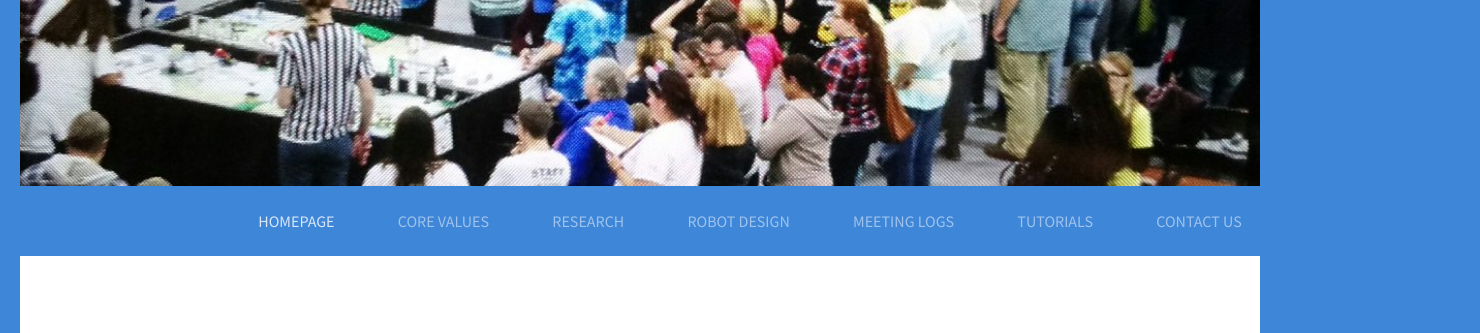
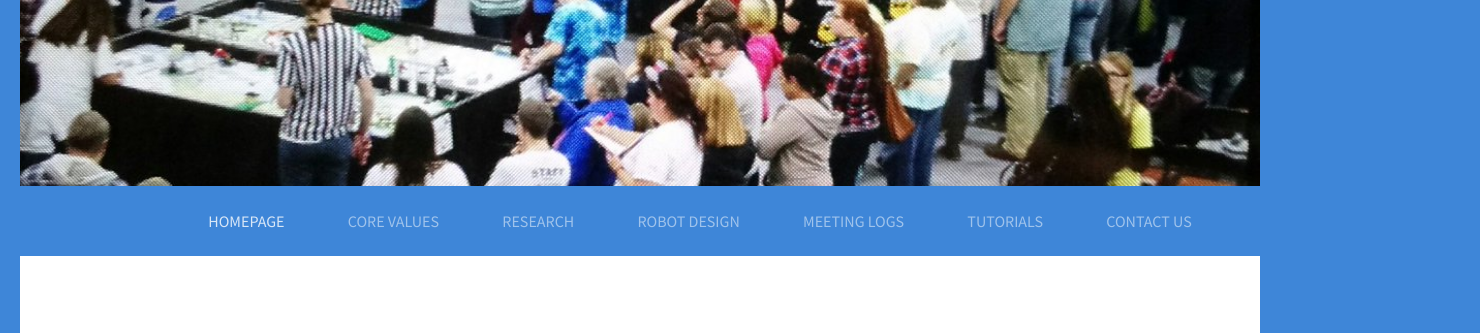
Before and after one commit to philnomenonsfll/philnomenonsfll.github.io, a plain HTML site: page index.html in a window 1280 px wide. Shown: the part 414-747 px from the top of the page, 1480 px wide, since content can reach past the window. Drawn offline with Linux system fonts and the light colour scheme.

Commit message:
More menu bar tweaks

```diff
--- a/alternate_pages.css
+++ b/alternate_pages.css
@@ -180,7 +180,7 @@ hr {
 	background: #3e86d8;
 	text-align: center;
 	padding: 0 30px;
-	width: 1400px;
+	width: 1300px;
 }
 
 #menu ul {
--- a/default.css
+++ b/default.css
@@ -180,7 +180,7 @@ hr {
 	background: #3e86d8;
 	text-align: center;
 	padding: 0 30px;
-	width: 1400px;
+	width: 1300px;
 }
 
 #menu ul {
```
